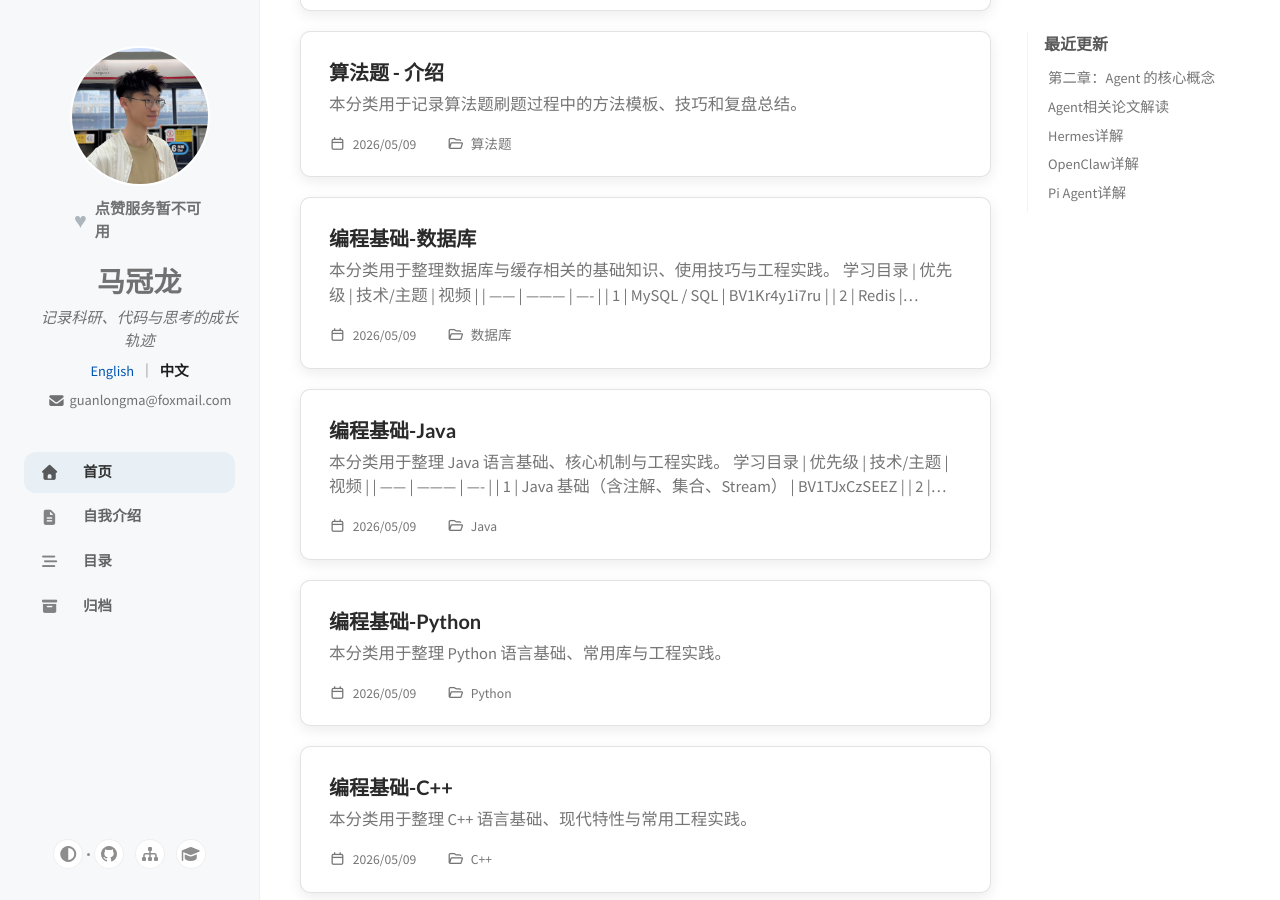
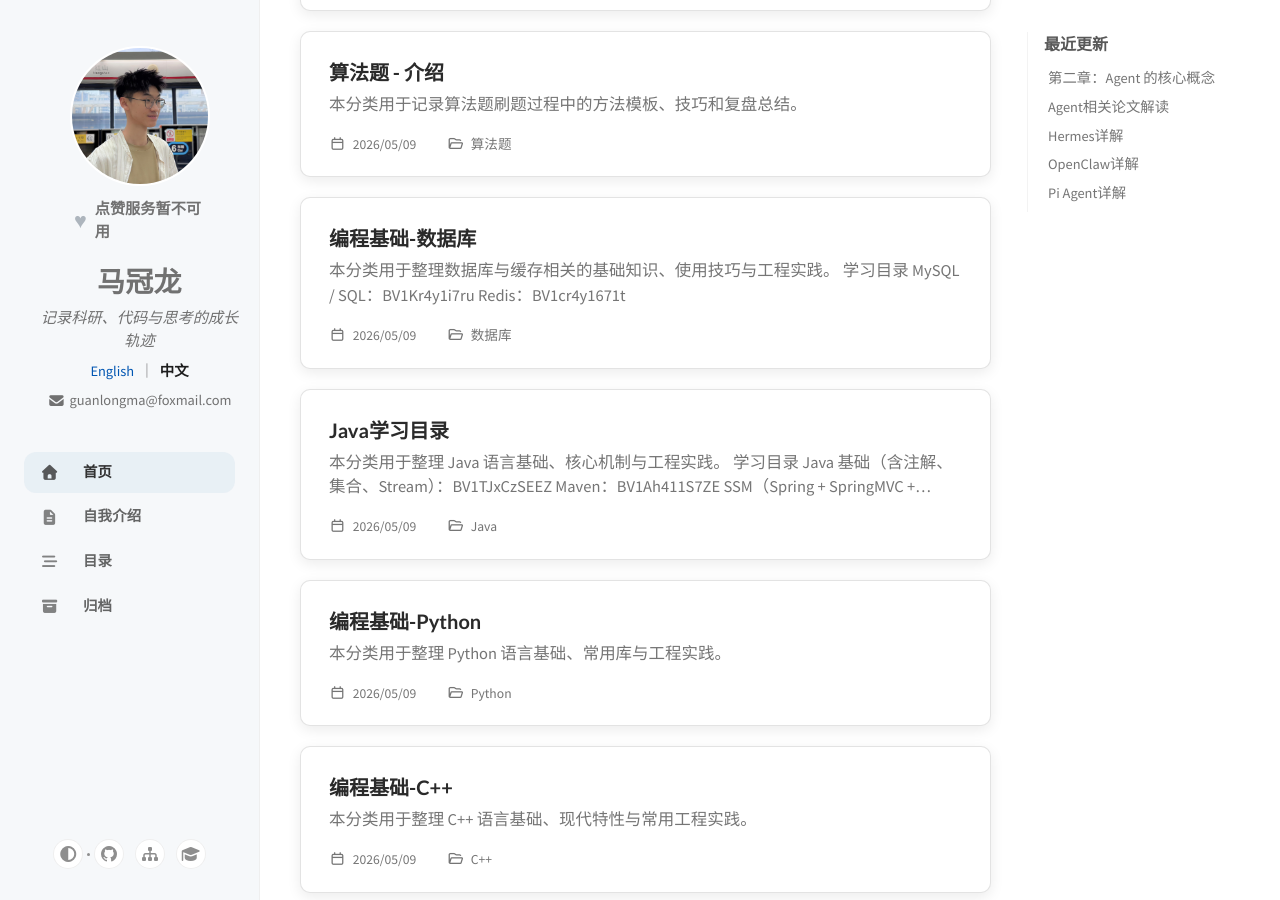
Before and after one commit to mgl666/mgl666.github.io, a Jekyll site: the page built from zh/index.html, in a window 1280 px wide and 900 px high, scrolled down 899 px. Built offline with Jekyll 4.4.1, drawn with Linux system fonts in a browser that asks for light colours; cached includes are drawn as plain includes; nearby versions of some CDN libraries; comment, search, counter and statistics services are not loaded.

Commit message:
docs: update java and database learning catalogs

```diff
--- a/_articles/6.Programming/3.Java/0.Java_intro.md
+++ b/_articles/6.Programming/3.Java/0.Java_intro.md
@@ -1,7 +1,7 @@
 ---
-title: 编程基础-Java
-title_zh: 编程基础-Java
-title_en: Programming Basics - Java
+title: Java 目录
+title_zh: Java学习目录
+title_en: Java Learning Path
 date: 2026-05-09 10:00:00 +0800
 categories: [编程基础, Java]
 sort_order: "006003.000"
@@ -12,15 +12,13 @@ sort_order: "006003.000"
 
 ## 学习目录
 
-| 优先级 | 技术/主题 | 视频 |
-| ------ | --------- | ---- |
-| 1 | Java 基础（含注解、集合、Stream） | [BV1TJxCzSEEZ](https://www.bilibili.com/video/BV1TJxCzSEEZ) |
-| 2 | Maven | [BV1Ah411S7ZE](https://www.bilibili.com/video/BV1Ah411S7ZE) |
-| 3 | SSM（Spring + SpringMVC + MyBatis） | [BV1Fi4y1S7ix](https://www.bilibili.com/video/BV1Fi4y1S7ix) |
-| 4 | Spring 高级（IOC/AOP/事务） | [BV1P44y1N7QG](https://www.bilibili.com/video/BV1P44y1N7QG) |
-| 5 | Spring Boot | [BV14z4y1N7pg](https://www.bilibili.com/video/BV14z4y1N7pg) |
-| 6 | Spring Cloud（Nacos 注册/配置） | [BV1S142197x7](https://www.bilibili.com/video/BV1S142197x7)、[BV1kH4y1S7wz](https://www.bilibili.com/video/BV1kH4y1S7wz) |
-| 7 | JVM 与并发（进阶） | [BV1r94y1b7eS](https://www.bilibili.com/video/BV1r94y1b7eS) |
+1. Java 基础（含注解、集合、Stream）：[BV1TJxCzSEEZ](https://www.bilibili.com/video/BV1TJxCzSEEZ)
+2. Maven：[BV1Ah411S7ZE](https://www.bilibili.com/video/BV1Ah411S7ZE)
+3. SSM（Spring + SpringMVC + MyBatis）：[BV1Fi4y1S7ix](https://www.bilibili.com/video/BV1Fi4y1S7ix)
+4. Spring 高级（IOC/AOP/事务）：[BV1P44y1N7QG](https://www.bilibili.com/video/BV1P44y1N7QG)
+5. Spring Boot：[BV14z4y1N7pg](https://www.bilibili.com/video/BV14z4y1N7pg)
+6. Spring Cloud（Nacos 注册/配置）：[BV1S142197x7](https://www.bilibili.com/video/BV1S142197x7)、[BV1kH4y1S7wz](https://www.bilibili.com/video/BV1kH4y1S7wz)
+7. JVM 与并发（进阶）：[BV1r94y1b7eS](https://www.bilibili.com/video/BV1r94y1b7eS)
 </div>
 
 <div class="content-en" markdown="1">
--- a/_articles/6.Programming/4.Database/0.Database_intro.md
+++ b/_articles/6.Programming/4.Database/0.Database_intro.md
@@ -12,10 +12,8 @@ sort_order: "006004.000"
 
 ## 学习目录
 
-| 优先级 | 技术/主题 | 视频 |
-| ------ | --------- | ---- |
-| 1 | MySQL / SQL | [BV1Kr4y1i7ru](https://www.bilibili.com/video/BV1Kr4y1i7ru) |
-| 2 | Redis | [BV1cr4y1671t](https://www.bilibili.com/video/BV1cr4y1671t) |
+1. MySQL / SQL：[BV1Kr4y1i7ru](https://www.bilibili.com/video/BV1Kr4y1i7ru)
+2. Redis：[BV1cr4y1671t](https://www.bilibili.com/video/BV1cr4y1671t)
 </div>
 
 <div class="content-en" markdown="1">
```
Also changed, not shown: other parts of _articles/6.Programming/3.Java/0.Java_intro.md (+7 -9 lines), other parts of _articles/6.Programming/4.Database/0.Database_intro.md (+2 -4 lines).
